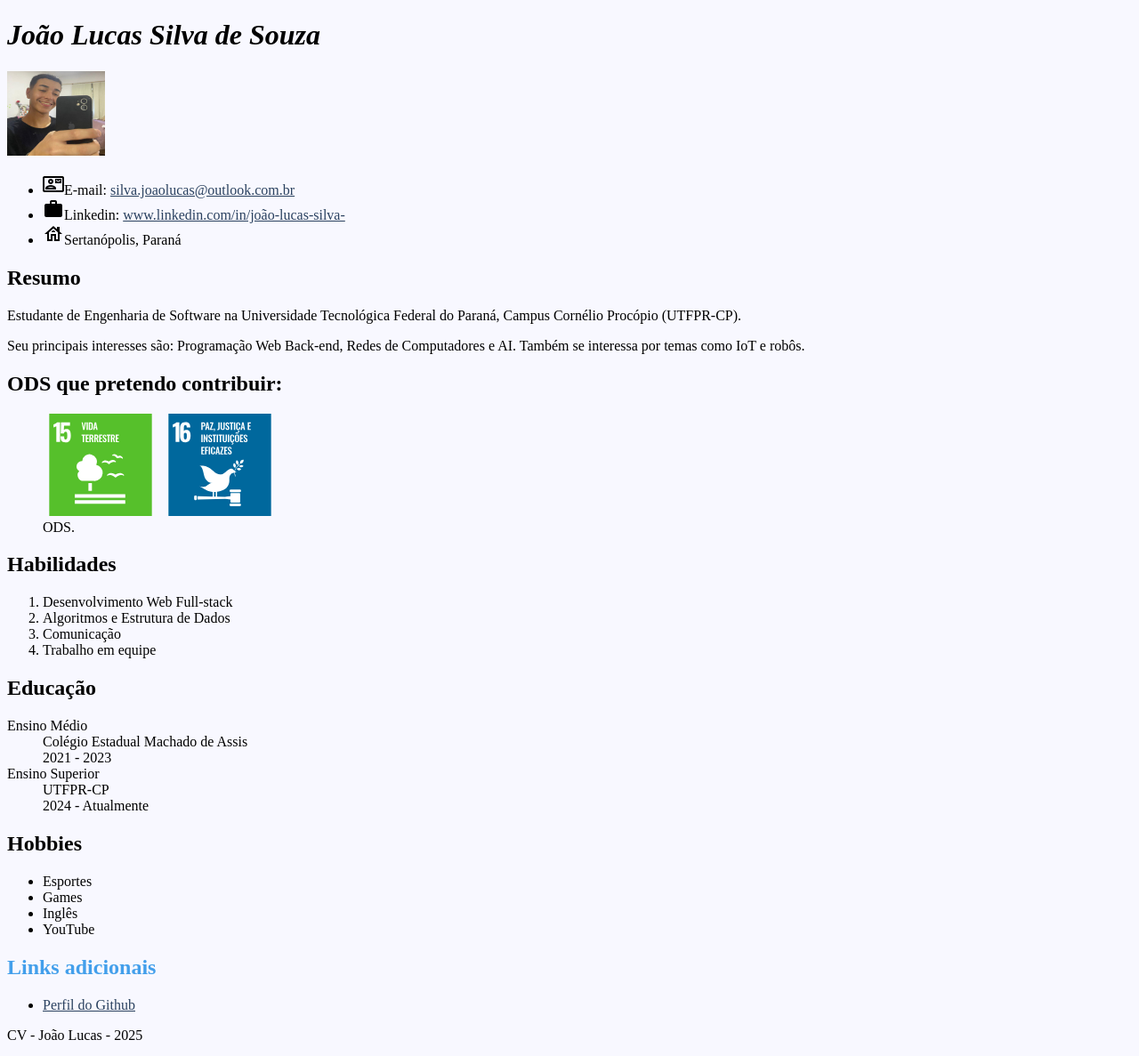
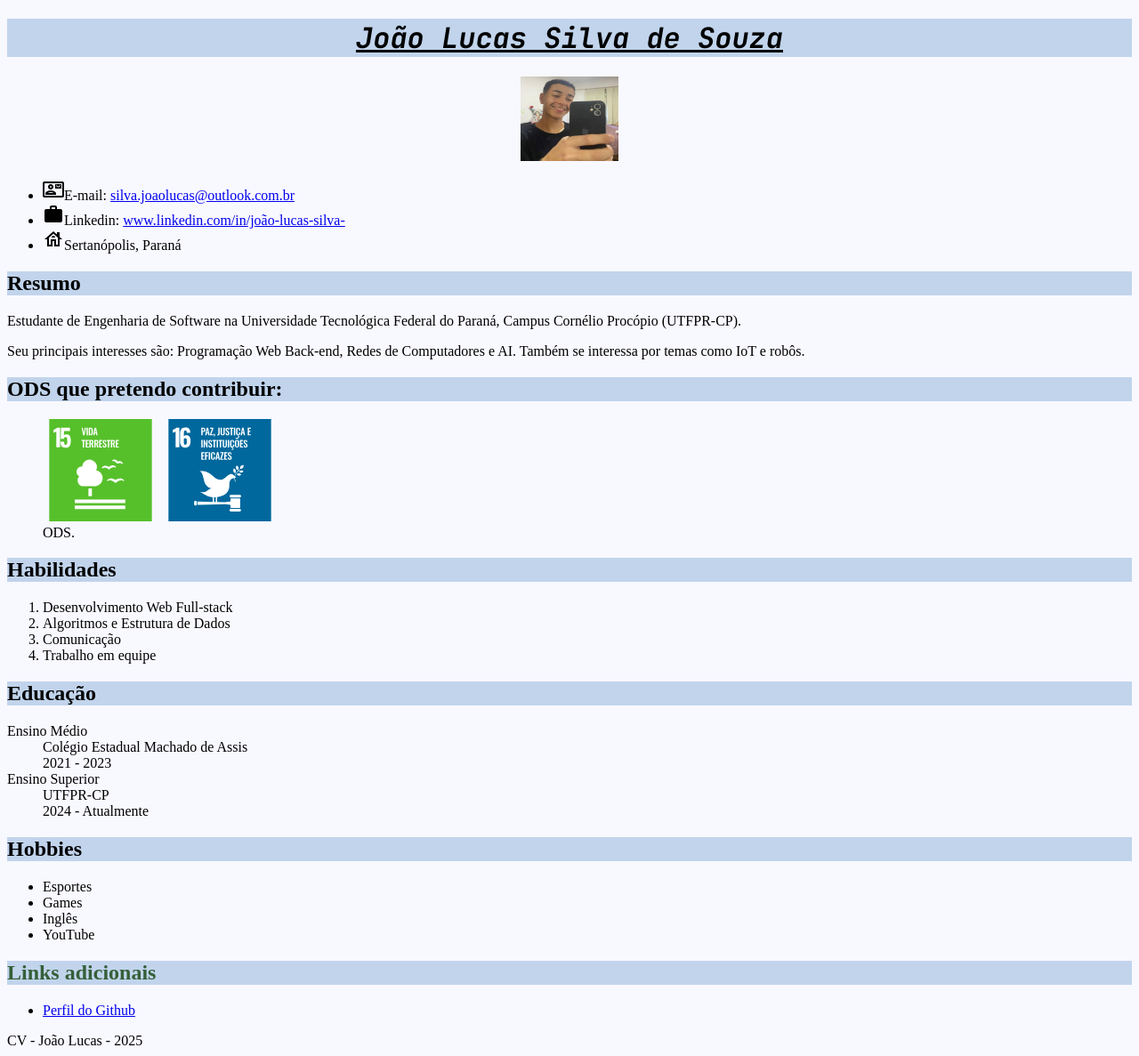
Before and after one commit to JoaoLucas-Silva/Faculdade-treinos, a plain HTML site: page Front end/index.html in a window 1280 px wide. Shown: the whole page at 89% size. Drawn offline with nearby package versions, Linux system fonts and the light colour scheme.

Commit message:
add decorações de txt, cores  e centralizando foto

```diff
--- a/Front end/index.html
+++ b/Front end/index.html
@@ -9,12 +9,18 @@
     <link rel="stylesheet" href="https://fonts.googleapis.com/icon?family=Material+Icons+Outlined">
     <link rel="stylesheet" href="https://fonts.googleapis.com/icon?family=Material+Symbols+Outlined">
     <link rel="stylesheet" href="style.css">
+    <link rel="preconnect" href="https://fonts.googleapis.com">
+    <link rel="preconnect" href="https://fonts.gstatic.com" crossorigin>
+    <link href="https://fonts.googleapis.com/css2?family=JetBrains+Mono:ital,wght@0,100..800;1,100..800&display=swap"
+        rel="stylesheet">
     <title>Joao Lucas</title>
 </head>
 
 <body>
-    <h1 id="tp">João Lucas Silva de Souza</h1>
-    <img src="figs/perfil.jpg" alt="Perfil" width="110" height="95">
+    <div class="center">
+        <h1 id="tp">João Lucas Silva de Souza</h1>
+        <img src="figs/perfil.jpg" alt="Perfil" width="110" height="95">
+    </div>
     <ul>
         <li><i class="material-icons-outlined">contact_mail</i>E-mail: <a
                 href="mailto:silva.joaolucas@outlook.com.br">silva.joaolucas@outlook.com.br</a></li>
--- a/Front end/style.css
+++ b/Front end/style.css
@@ -2,18 +2,29 @@ body {
     background-color: ghostwhite;
 }
 
+h1,
+h2,
+h3 {
+    background-color: rgb(193, 212, 236);
+}
+
 #tp {
     font-style: italic;
-    font-varia
+    font-family: 'JetBrains Mono', serif;
+    text-decoration: underline;
 }
 
 .destaque {
-    color: rgb(67, 159, 235);
+    color: rgb(53, 95, 56);
 }
 
-a {
+a [href] {
     font-style: inherit;
-    color: rgb(42, 65, 95)
+    color: rgb(42, 65, 95);
+}
+
+.center {
+    text-align: center;
 }
 
 a:hover {
```
